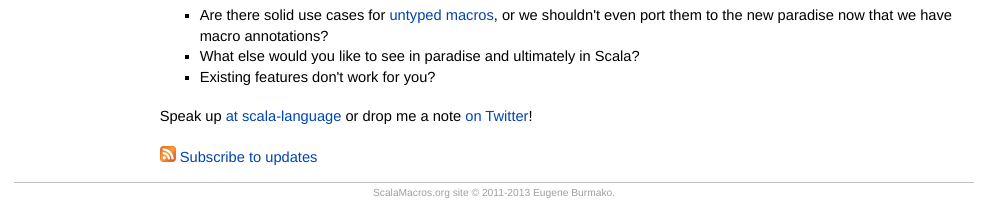
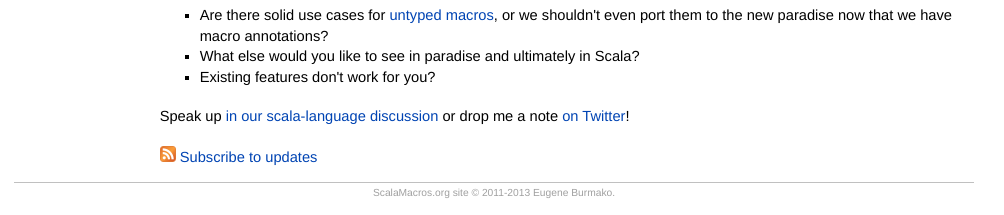
Before and after one commit to scalamacros/scalamacros.github.com, a Jekyll site: the page built from news/_posts/2013-08-05-macro-paradise-2.0.0-snapshot.html, in a window 1280 px wide. Shown: the part 1877-2092 px from the top of the page, without its empty margins (146-1150 px from the left). Built offline with Jekyll 4.4.1, drawn with Linux system fonts in a browser that asks for light colours; comment, search, counter and statistics services are not loaded.

Commit message:
precise link to a scala-language discussion

```diff
--- a/news/_posts/2013-08-05-macro-paradise-2.0.0-snapshot.html
+++ b/news/_posts/2013-08-05-macro-paradise-2.0.0-snapshot.html
@@ -100,7 +100,7 @@
 <li>What else would you like to see in paradise and ultimately in Scala?</li>
 <li>Existing features don't work for you?</li></ul></p>
 
-<p>Speak up <a href="http://groups.google.com/group/scala-language">at scala-language</a> or
+<p>Speak up <a href="https://groups.google.com/forum/#!topic/scala-language/C7Pm6ab1sPs">in our scala-language discussion</a> or
 drop me a note <a href="https://twitter.com/xeno_by">on Twitter</a>!</p>
 
 <p><a href="/news/rss.xml"><img height="16" width="16" src="/media/images/rss.png" /> Subscribe to updates</a></p>
```
